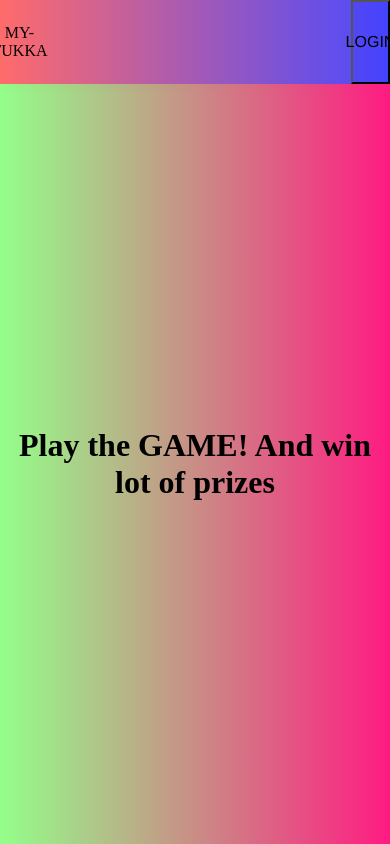
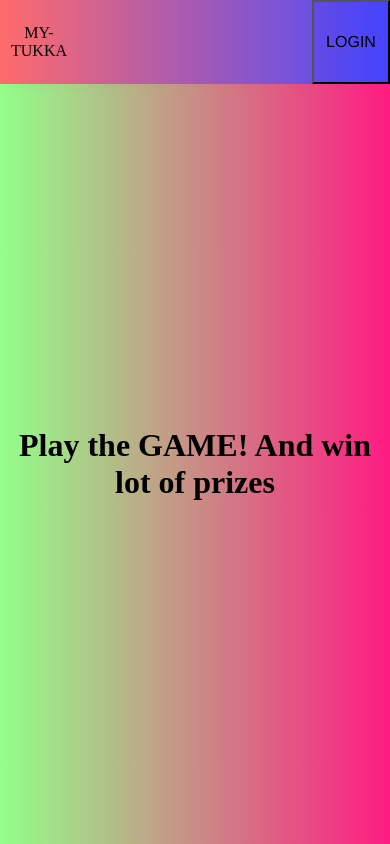
Before and after one commit to harshsays/chamet-Frrontend, a React (Vite) app: page / in a window 390 px wide. Built offline with nearby package versions, Linux system fonts and the light colour scheme.

Commit message:
your message

```diff
--- a/src/App.css
+++ b/src/App.css
@@ -65,10 +65,12 @@
   height: 100%;
 }
 
-/* .btn-default{
-  border: none;
-  outline:;
-} */
+
+@media (max-width:500px) {
+  .width-10{
+    width: 20%;
+  }
+}
 
 .bg-green{
   background-color: rgba(0, 0, 255, 0.082);
```
